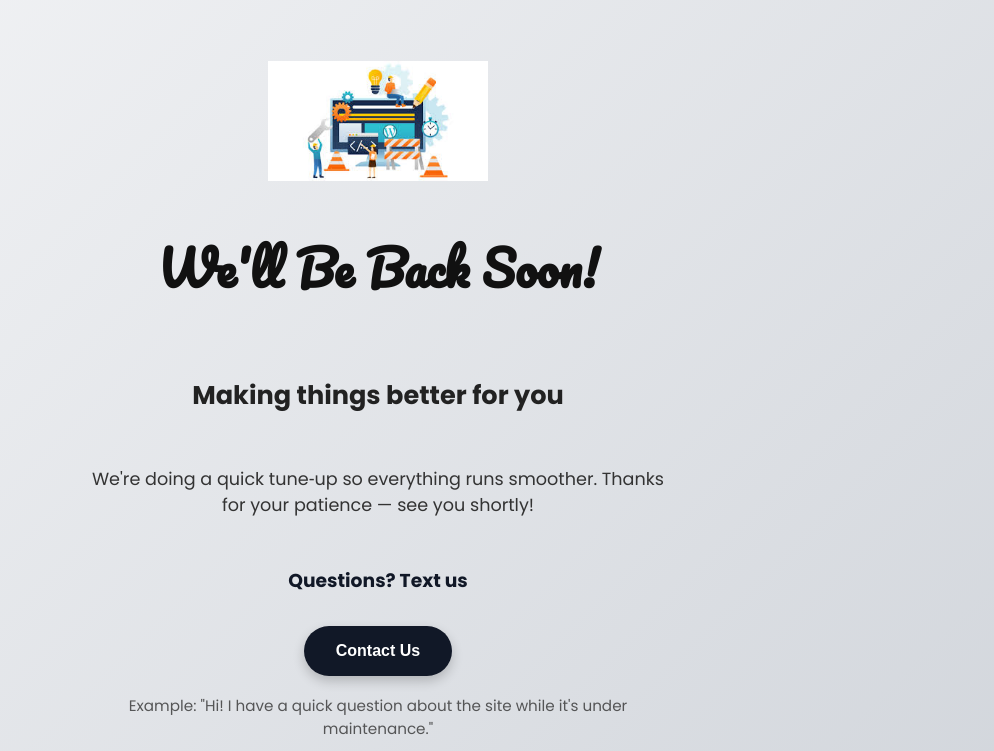
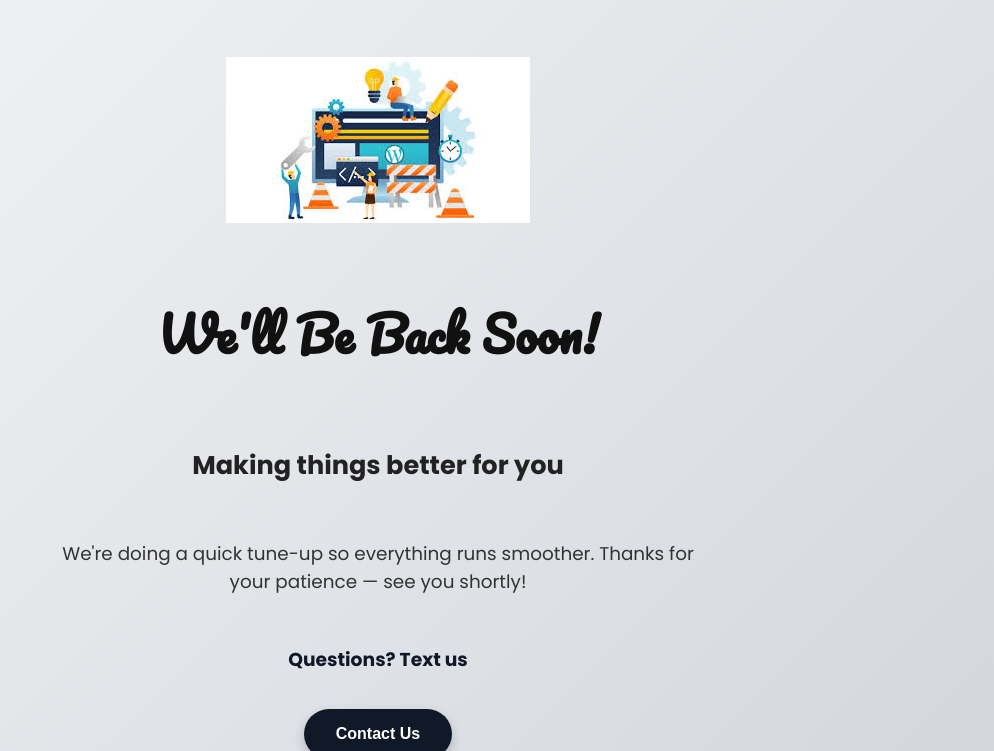
Before and after one commit to yesleyteijeira750/Don-Parts-LLC, a plain HTML site: page index.html in a window 1280 px wide. Shown: the top 751 px of the page, without its empty margins (286-1280 px from the left). Drawn offline with Linux system fonts and the light colour scheme.

Commit message:
Update index.html

```diff
--- a/index.html
+++ b/index.html
@@ -152,21 +152,21 @@
       color: #111827;
       z-index: 9999;
       padding: 24px;
-      overflow: auto;            /* prevents content from being cut off */
+      overflow: auto;
       font-family: 'Poppins', sans-serif;
     }
 
     .maintenance-content {
       max-width: 720px;
       margin: 0 auto;
-      min-height: 100dvh;        /* full dynamic viewport height */
+      min-height: 100dvh;
       display: flex;
       flex-direction: column;
       align-items: center;
       justify-content: center;
-      gap: 12px;
+      gap: 16px;
       text-align: center;
-      transform: translateY(-2vh); /* lift a little so the button is fully visible */
+      transform: translateY(-2vh);
     }
 
     #maintenance h1 {
@@ -179,13 +179,16 @@
       color: #222;
     }
     #maintenance p {
-      font-size: 1.1rem;
-      max-width: 600px;
+      font-size: 1.15rem;
+      max-width: 650px;
+      margin-bottom: 15px;
+      line-height: 1.5;
       color: #333;
     }
     #maintenance img {
-      max-width: 220px;
+      max-width: 320px; /* más grande */
       height: auto;
+      margin-bottom: 20px;
     }
     #maintenance button {
       background: #111827;
@@ -208,22 +211,23 @@
       .hero h1 { font-size: 2.5rem; }
       .section h2 { font-size: 2rem; }
       .hero p { font-size: 1.1rem; }
-      .maintenance-content { transform: translateY(-1vh); } /* slightly less lift on small screens */
+      .maintenance-content { transform: translateY(-1vh); }
     }
   </style>
 </head>
 <body>
 
-  <!-- Maintenance overlay (replaces the old one) -->
+  <!-- Maintenance overlay -->
   <div id="maintenance">
     <div class="maintenance-content">
       <img src="maintenance.png" alt="Maintenance">
       <h1>We'll Be Back Soon!</h1>
       <h2>Making things better for you</h2>
-      <p>We're doing a quick tune‑up so everything runs smoother. Thanks for your patience — see you shortly!</p>
+      <p>We're doing a quick tune-up so everything runs smoother. Thanks for your patience — see you shortly!</p>
       <h3>Questions? Text us</h3>
-      <button onclick="window.location.href='sms:+19413102786'">Contact Us</button>
-      <p style="font-size:.95rem; opacity:.8; margin-top:6px;">Example: "Hi! I have a quick question about the site while it's under maintenance."</p>
+      <button onclick="window.location.href='sms:+19413102786?&body=Hi! I have a quick question about the site while it is under maintenance.'">
+        Contact Us
+      </button>
     </div>
   </div>
 
```
